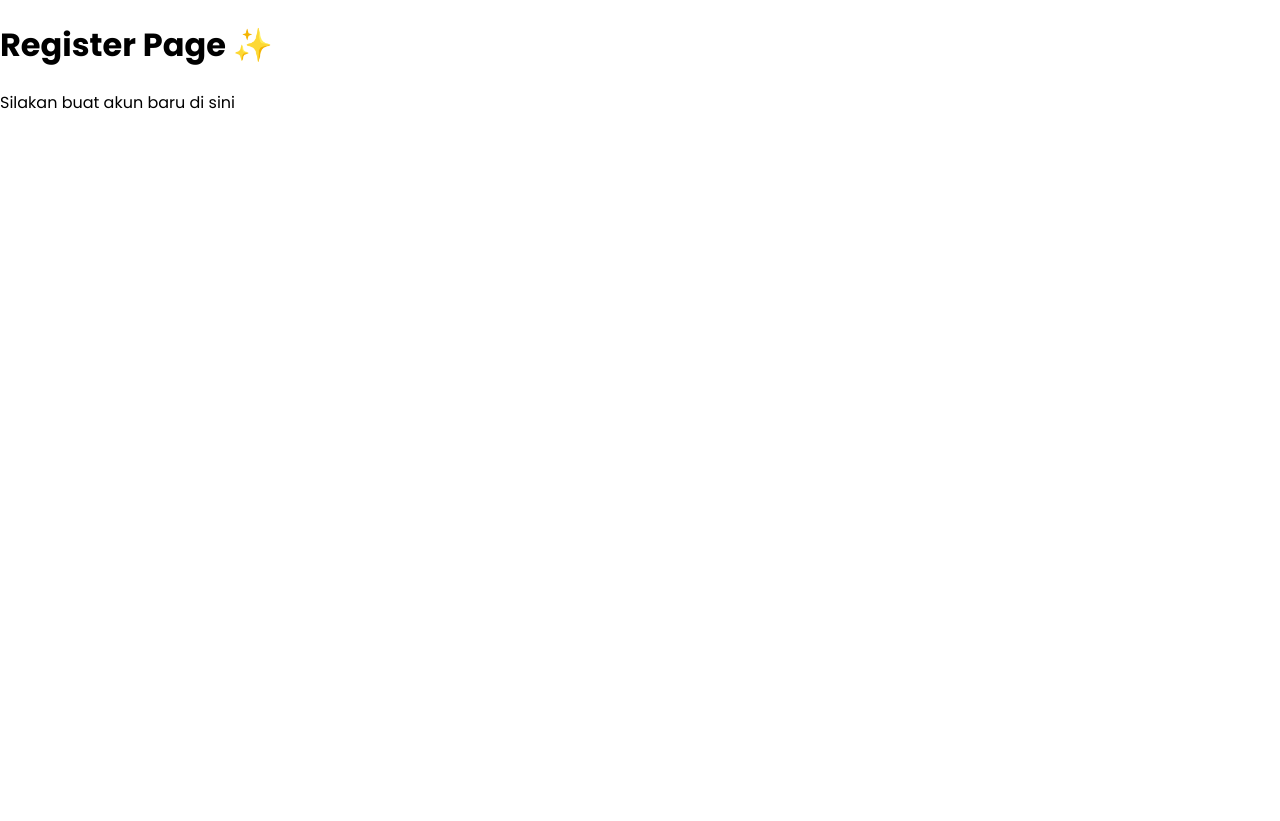
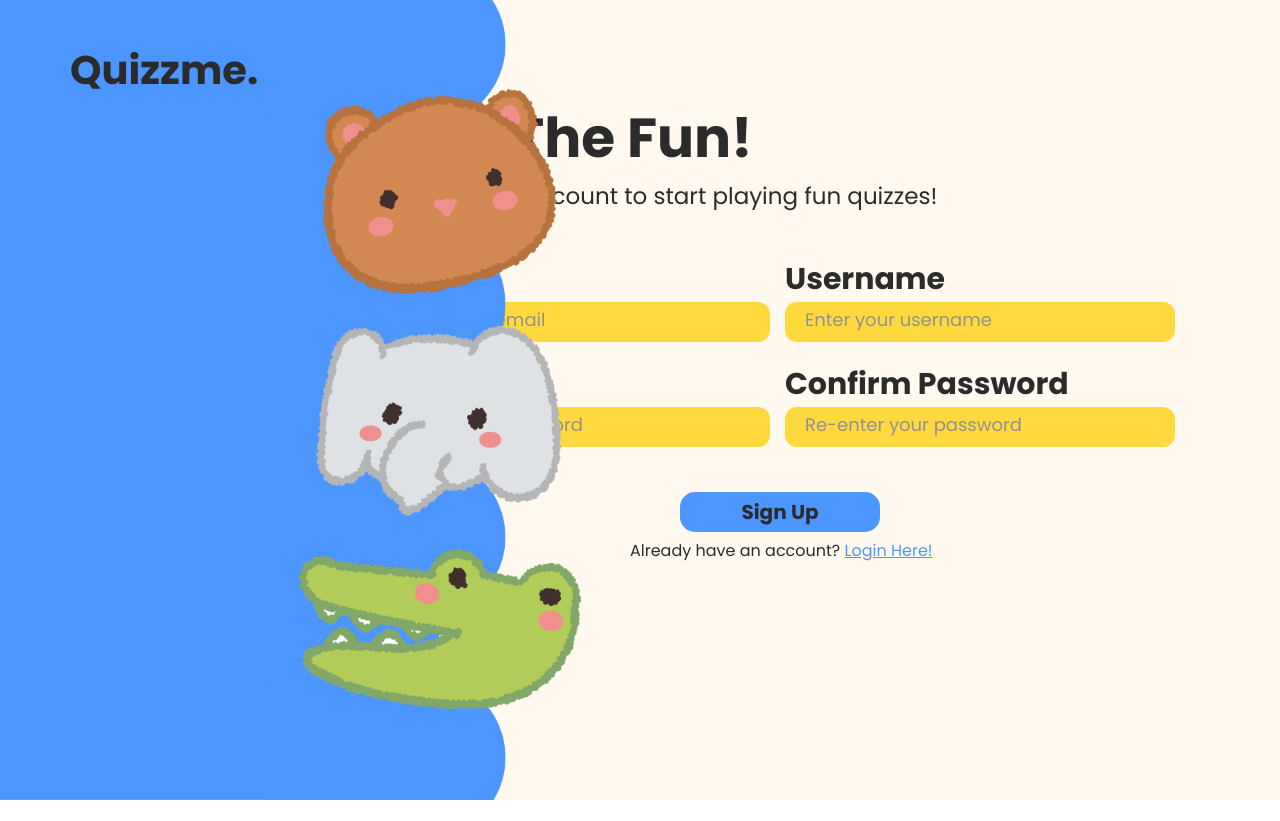
Before and after one commit to minervaismine/QuizWebChallenge, a React (Vite) app: page /register in a window 1280 px wide. After the commit the page ends 800 px from the top, so only its background shows below. Built offline with nearby package versions, Linux system fonts and the light colour scheme.

Commit message:
register page finished

```diff
--- /dev/null
+++ b/src/pages/Register.css
@@ -0,0 +1,94 @@
+.register-container {
+    display: flex;
+    background-color: #FFF9F0;
+    height: 100vh; /* tinggi layar penuh */
+    width: 100%;
+    overflow: hidden;
+}
+
+.register-left {
+    flex: 3.5;
+}
+
+.logo-text {
+    position: absolute;
+    font-size: 40px;
+    font-weight: bold;
+    color: #2b2b2b;
+    padding-left: 70px;
+    padding-top: 40px;
+    z-index: 2; /* depan */
+}
+
+.background-register {
+    position: absolute;
+    height: 100vh; /* ikut tinggi layar */
+    width: auto;   /* lebar menyesuaikan */
+    z-index: 1; /* belakang */
+}
+
+.register-right {
+    flex: 6.5;
+    display: flex;
+    flex-direction: column;
+    padding-top: 60px;
+}
+
+.register-title {
+    font-size: 55px;
+    color: #2b2b2b;
+    margin-bottom: 0px;
+}
+
+.register-subtitle {
+    font-size: 23px;
+    color: #2b2b2b;
+    margin-top: 0px;
+}
+
+.register-form {
+    width: 90%;
+}
+
+.register-grid-column {
+  display: grid;
+  grid-template-columns: 1fr 1fr; /* 2 kolom */
+  width: 100%;
+}
+
+.form-group-email{
+    display: flex;
+    flex-direction: column;
+    margin-top: 20px;
+}
+
+.form-group-confirm-password{
+    display: flex;
+    flex-direction: column;
+    margin-top: 20px;
+}
+
+input {
+    border-radius: 12px;
+    border: 0px;
+    background-color: #ffd93d;
+    width: 350px;
+    height: 38px;
+    font-family: "Poppins", sans-serif;
+    padding-left: 20px;
+    padding-right: 20px;
+}
+
+.login-text {
+    margin-top: 7px;
+    margin-left: 250px;
+    color: #2b2b2b;
+}
+
+.login-link {
+    color: #4d96ff;
+}
+
+.login-link:hover {
+  color: #2F7AE5;
+}
--- a/src/pages/Register.jsx
+++ b/src/pages/Register.jsx
@@ -1,8 +1,66 @@
+import "./Register.css";
+import backgroundRegister from "../assets/background_register.png";
+import { useState } from "react";
+import { Link } from "react-router-dom";
+
 function Register() {
+  const [password, setPassword] = useState("");
+  const [confirmPassword, setConfirmPassword] = useState("");
+  const [error, setError] = useState("");
+
+  const handleSubmit = (e) => {
+    e.preventDefault();
+
+    if (password !== confirmPassword) {
+      setError("Password and Confirm Password must match!");
+      return;
+    }
+
+    setError("");
+    alert("Register success 🎉");
+  };
+
   return (
-    <div>
-      <h1>Register Page ✨</h1>
-      <p>Silakan buat akun baru di sini</p>
+    <div className="register-container">
+      {/* LEFT SIDE (Gambar) */}
+      <div className="register-left">
+        <div className="logo-text">Quizzme.</div>
+        <img src={backgroundRegister} alt="Background Register" className="background-register"/>
+      </div>
+
+      {/* RIGHT SIDE (Register Form) */}
+      <div className="register-right">
+        <h1 className="register-title">Join The Fun!</h1>
+        <p className="register-subtitle">Create your account to start playing fun quizzes!</p>
+        <form className="register-form" onSubmit={handleSubmit}>
+          <div className="register-grid-column">
+            {/* Row 1 */}
+            <div className="form-group-email">
+              <label>Email</label>
+              <input type="email" placeholder="Enter your email" />
+            </div>
+            <div className="form-group-username">
+              <label>Username</label>
+              <input type="text" placeholder="Enter your username" />
+            </div>
+
+            {/* Row 2 */}
+            <div className="form-group-password">
+              <label>Password</label>
+              <input type="password" placeholder="Enter your password" value={password} onChange={(e) => setPassword(e.target.value)} />
+            </div>
+            <div className="form-group-confirm-password">
+              <label>Confirm Password</label>
+              <input type="password" placeholder="Re-enter your password" value={confirmPassword} onChange={(e) => setConfirmPassword(e.target.value)} />
+            </div>
+          </div>
+
+          {error && <p className="error-text">{error}</p>}
+
+          <button type="submit">Sign Up</button>
+          <p className="login-text">Already have an account?{" "}<Link to="/login" className="login-link">Login Here!</Link></p>
+        </form>
+      </div>
     </div>
   );
 }
```
Also changed, not shown: src/assets/background_register.png (added).
